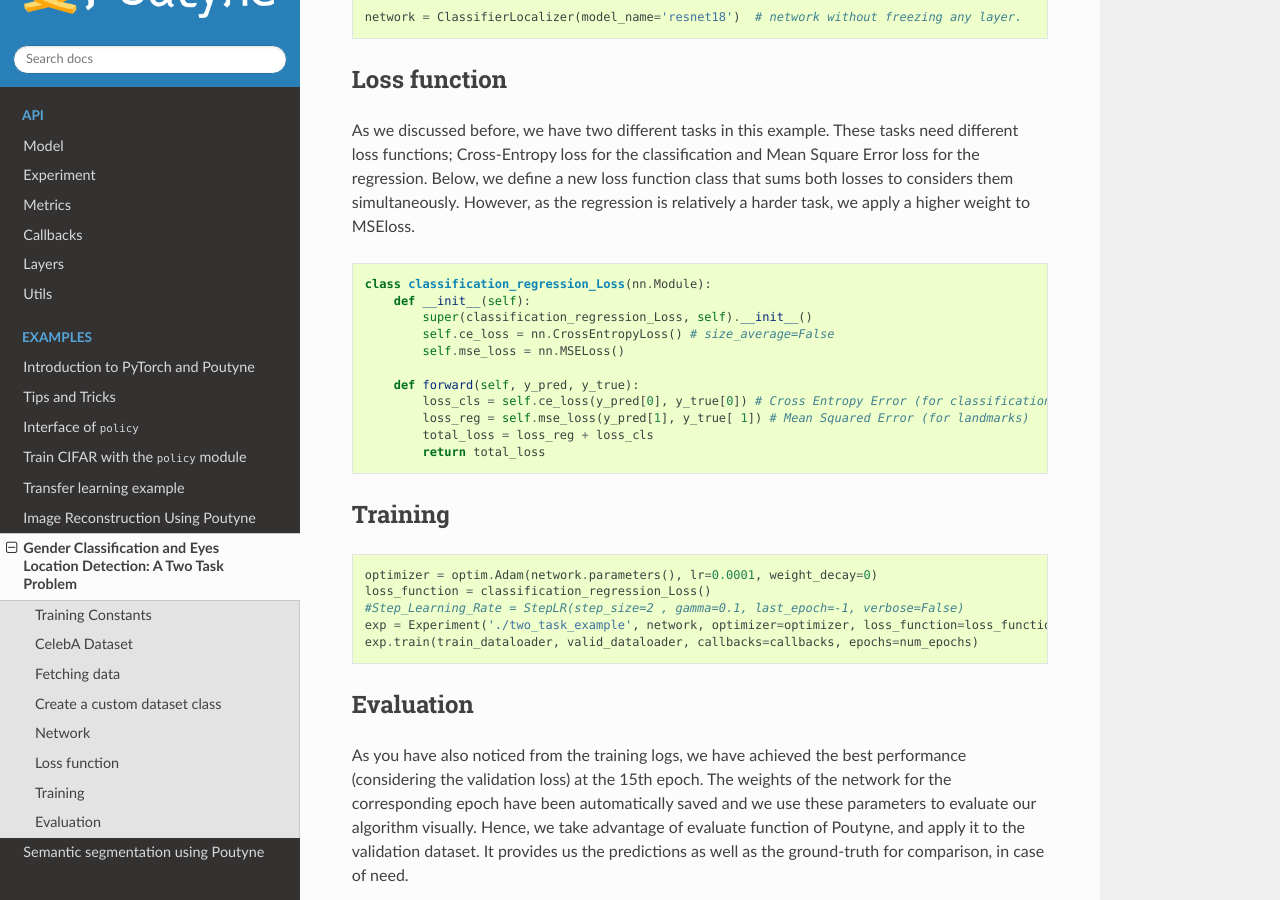
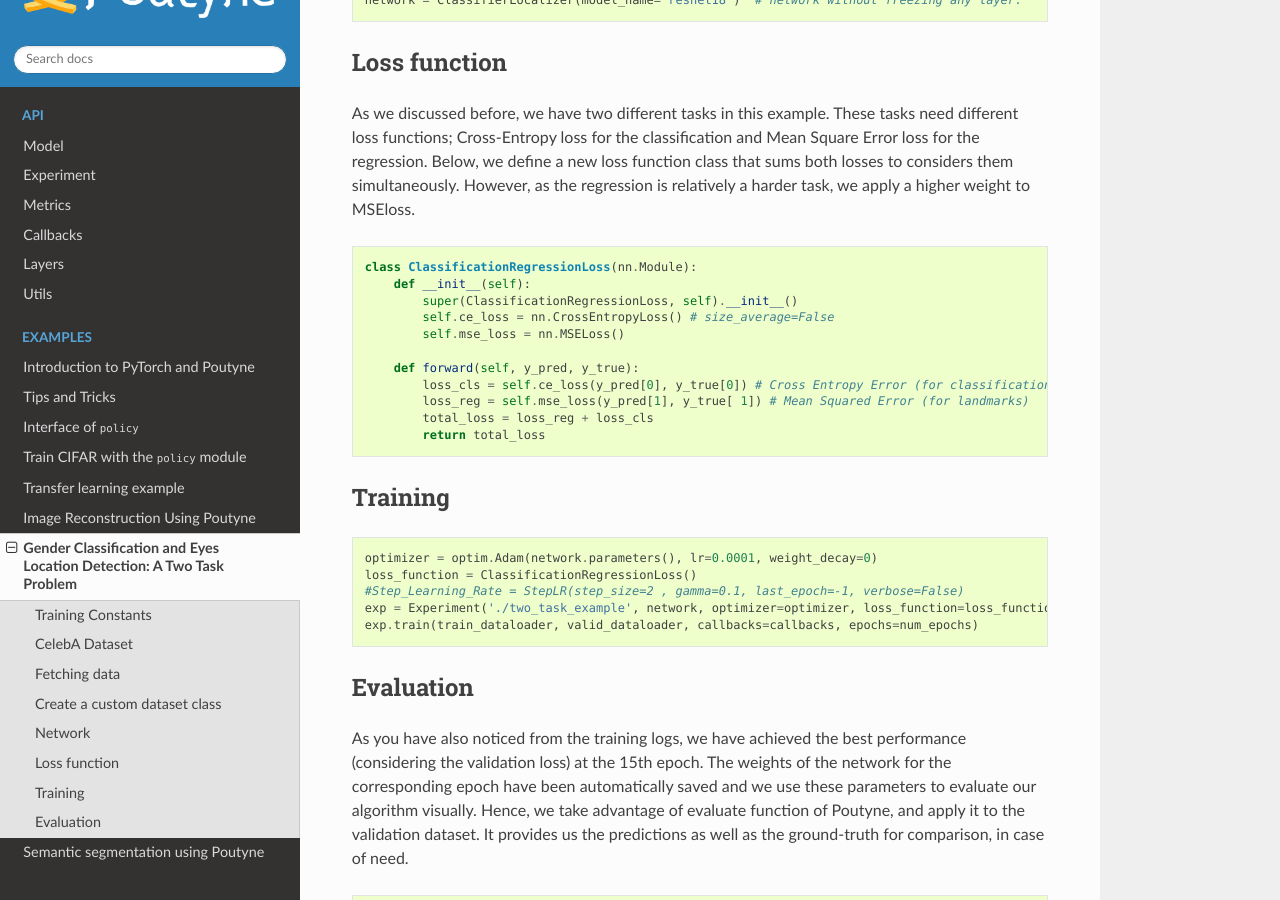
Before and after one commit to GRAAL-Research/poutyne, a Sphinx documentation site: the page built from docs/source/examples/classification_and_regression.rst, in a window 1280 px wide and 900 px high, scrolled down 4930 px. Built offline with Sphinx 7.4.7 and the Read the Docs theme 2.0.0, drawn with Linux system fonts in a browser that asks for light colours; the version number could not be read and is left out; some of the changed text lies outside the part shown.

Commit message:
v1
other comments will be applied soon. just waiting for your responses.

```diff
--- a/docs/source/examples/classification_and_regression.rst
+++ b/docs/source/examples/classification_and_regression.rst
@@ -91,7 +90,7 @@ The section below consists of a few lines of codes that help us download celebA
 
     # Unzip the downloaded file
     with zipfile.ZipFile(download_path, 'r') as ziphandler:
-    ziphandler.extractall(dataset_folder)
+        ziphandler.extractall(dataset_folder)
 
 Create a custom dataset class
 =============================
@@ -176,8 +175,8 @@ Here, we can see an example from the training dataset. It shows an image of a pe
     (x2, y2) = train_dataset[sample_number][1][1][2:4]
     x1, x2 = int(x1*h), int(x2*h)
     y1, y2 = int(y1*w), int(y2*w)
-    image_rgb	=	cv2.drawMarker(image_rgb, (x1,y1), (0,255,0))
-    image_rgb	=	cv2.drawMarker(image_rgb, (x2,y2), (0,255,0))
+    image_rgb = cv2.drawMarker(image_rgb, (x1,y1), (0,255,0))
+    image_rgb = cv2.drawMarker(image_rgb, (x2,y2), (0,255,0))
     image_rgb = np.clip(image_rgb , 0, 1)
     plt.imshow(image_rgb)
     plt.axis('off')
@@ -236,9 +235,9 @@ As we discussed before, we have two different tasks in this example. These tasks
 
 .. code-block:: python
 
-    class classification_regression_Loss(nn.Module):
+    class ClassificationRegressionLoss(nn.Module):
         def __init__(self):
-            super(classification_regression_Loss, self).__init__()
+            super(ClassificationRegressionLoss, self).__init__()
             self.ce_loss = nn.CrossEntropyLoss() # size_average=False
             self.mse_loss = nn.MSELoss()
 
@@ -254,7 +253,7 @@ Training
 .. code-block:: python
 
     optimizer = optim.Adam(network.parameters(), lr=0.0001, weight_decay=0)
-    loss_function = classification_regression_Loss()
+    loss_function = ClassificationRegressionLoss()
     #Step_Learning_Rate = StepLR(step_size=2 , gamma=0.1, last_epoch=-1, verbose=False)
     exp = Experiment('./two_task_example', network, optimizer=optimizer, loss_function=loss_function, device="all")
     exp.train(train_dataloader, valid_dataloader, callbacks=callbacks, epochs=num_epochs)
@@ -314,8 +313,8 @@ Now let's evaluate the performance of the network visually.
     (x2, y2) = predictions[1][sample_number][2:4]
     x1, x2 = int(x1*h), int(x2*h)
     y1, y2 = int(y1*w), int(y2*w)
-    image_rgb	=	cv2.drawMarker(image_rgb, (x1,y1), (0,255,0))
-    image_rgb	=	cv2.drawMarker(image_rgb, (x2,y2), (0,255,0))
+    image_rgb = cv2.drawMarker(image_rgb, (x1,y1), (0,255,0))
+    image_rgb = cv2.drawMarker(image_rgb, (x2,y2), (0,255,0))
     image_rgb = np.clip(image_rgb , 0, 1)
     plt.imshow(image_rgb)
     plt.axis('off')
```
Also changed, not shown: other parts of docs/source/examples/classification_and_regression.rst (+2 -3 lines), 1 other file.
